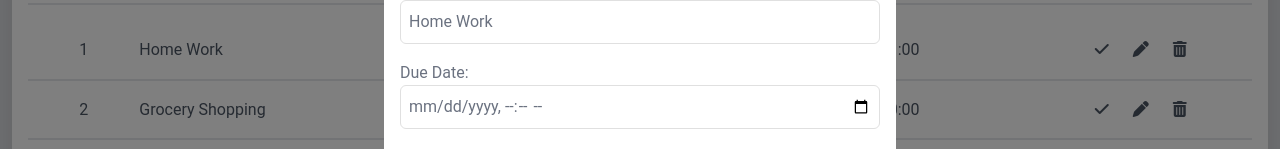
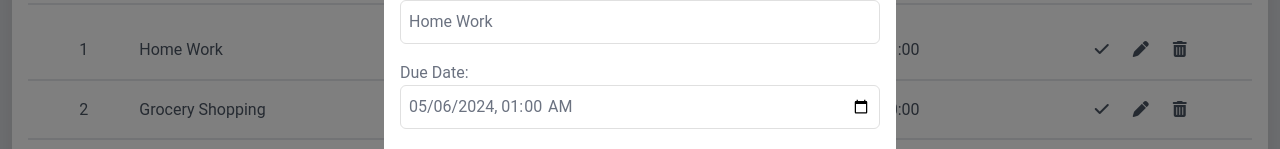
Before and after one commit to Germanium-Morina/TO-DO-LIST-APP, a React (Create React App) app in the folder front-end/: page /taskTable in a window 1280 px wide. Both pictures are taken after a click on the button 1140 px from the left and 332 px from the top of the page. Shown: the part 283-432 px from the top of the page. Built offline with nearby package versions, Linux system fonts and the light colour scheme.

Commit message:
fixing the date in the edit modal

```diff
--- a/front-end/src/Components/Modals/EditModal.js
+++ b/front-end/src/Components/Modals/EditModal.js
@@ -13,19 +13,13 @@ export default function EditModal({ show, handleClose, handleSubmit, task }) {
 
     // Format the date as YYYY-MM-DD
     const [month, day, year] = date.split('/');
-
     if (!month || !day || !year) return ''; // Early return if date components are missing
 
     const formattedDate = `${year}-${month.padStart(2, '0')}-${day.padStart(2, '0')}`;
 
-    // Since time is already in 24-hour format, we don't need any conversion
     // Combine the date and time for the datetime-local input
-    return `${formattedDate}, ${time}`;
+    return `${formattedDate}T${time}`;
   };
-
-
-
-
 
   const [form, setForm] = useState({
     task: task?.task || '',
```
